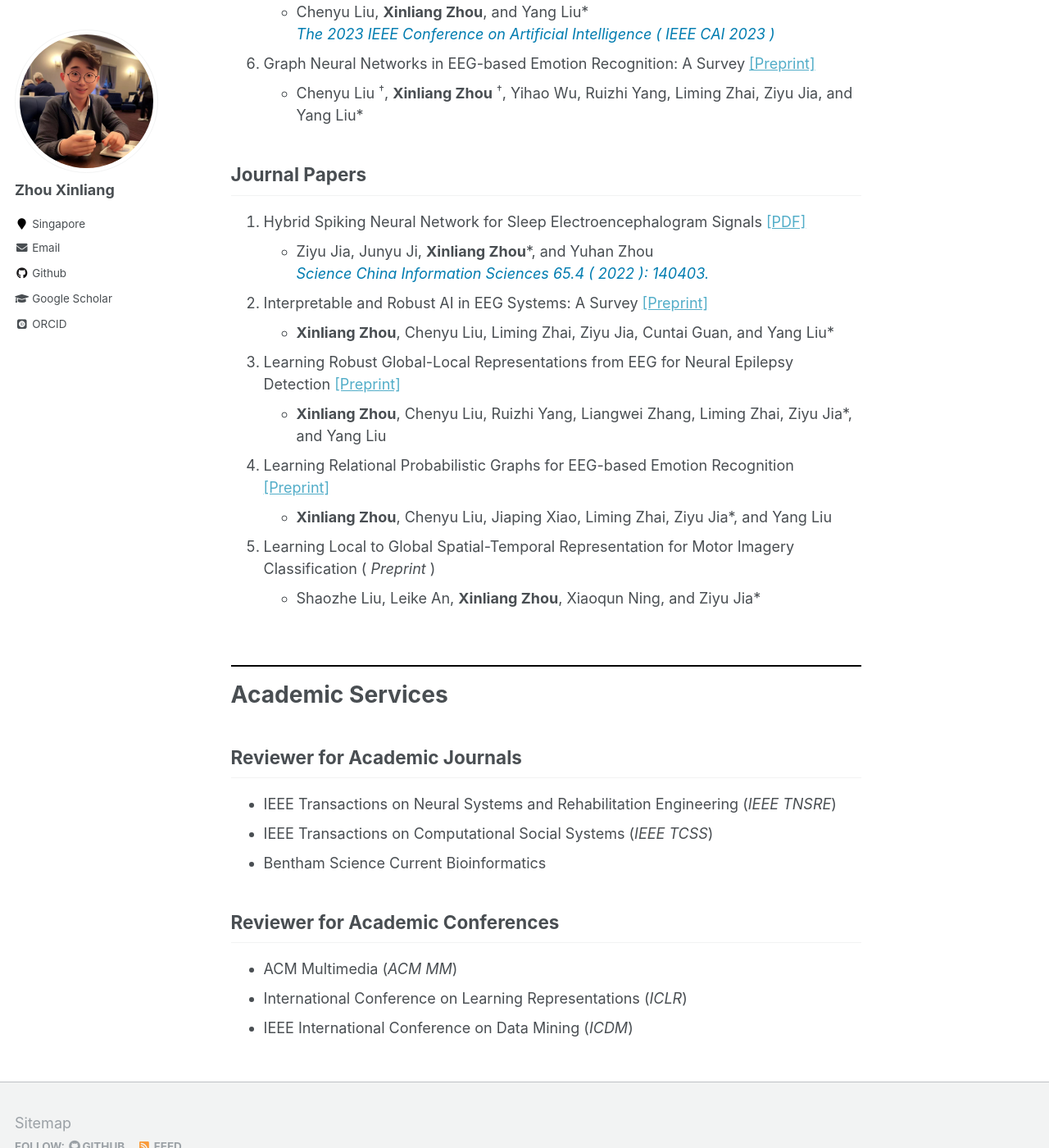
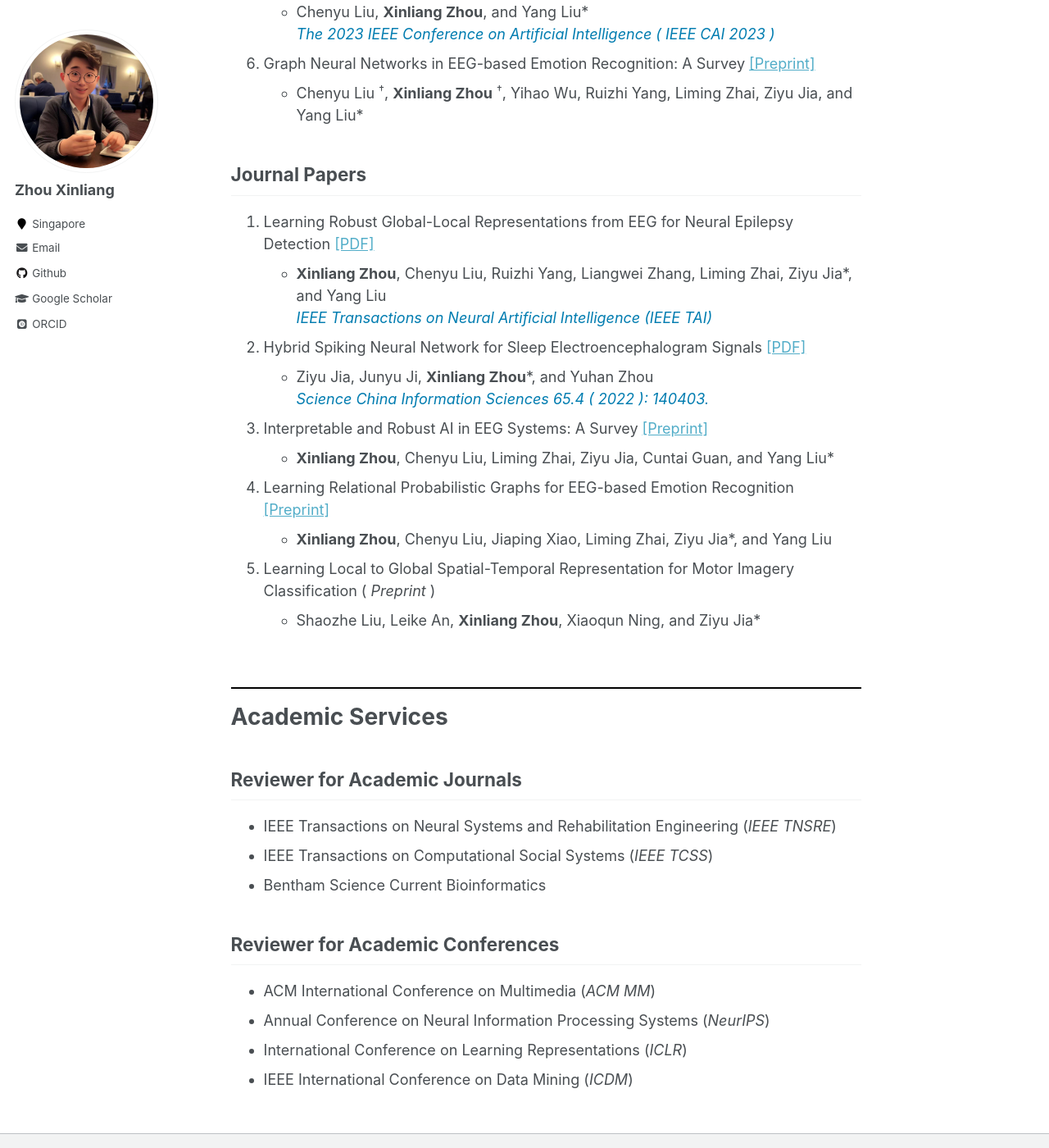
Before and after one commit to xinliangzhou/xinliangzhou.github.io, a Jekyll site: the page built from _pages/about.md, in a window 1280 px wide and 1400 px high, scrolled down 1290 px. Shown: the whole window at 82% size. Built offline with Jekyll 4.4.1, drawn with Linux system fonts in a browser that asks for light colours; some web fonts are replaced.

Commit message:
Update about.md

```diff
--- a/_pages/about.md
+++ b/_pages/about.md
@@ -54,18 +54,21 @@ Conference Papers
 
 Journal Papers
 ------
-1. Hybrid Spiking Neural Network for Sleep Electroencephalogram Signals  [[PDF]](https://link.springer.com/article/10.1007/s11432-021-3380-1)
+
+1. Learning Robust Global-Local Representations from EEG for Neural Epilepsy Detection  [[PDF]](https://ieeexplore.ieee.org/abstract/document/10541111)
+   - **Xinliang Zhou**, Chenyu Liu, Ruizhi Yang, Liangwei Zhang, Liming Zhai, Ziyu Jia*, and Yang Liu
+   <span style="color:#007CB0">*IEEE Transactions on Neural Artificial Intelligence (IEEE TAI)*</span>
+
+2. Hybrid Spiking Neural Network for Sleep Electroencephalogram Signals  [[PDF]](https://link.springer.com/article/10.1007/s11432-021-3380-1)
    - Ziyu Jia, Junyu Ji, __Xinliang Zhou__*, and Yuhan Zhou
   <span style="color:#007CB0">    *Science China Information Sciences 65.4 ( 2022 ): 140403.*</span>
 
-2. Interpretable and Robust AI in EEG Systems: A Survey  [[Preprint]](https://arxiv.org/pdf/2304.10755.pdf)
+3. Interpretable and Robust AI in EEG Systems: A Survey  [[Preprint]](https://arxiv.org/pdf/2304.10755.pdf)
    - **Xinliang Zhou**, Chenyu Liu, Liming Zhai, Ziyu Jia, Cuntai Guan, and Yang Liu*
    <!-- *Under Review and Submitted to IEEE Transactions on Neural Networks and Learning Systems (IEEE TNNLS)* -->
 
 
-3. Learning Robust Global-Local Representations from EEG for Neural Epilepsy Detection  [[Preprint]](https://www.researchgate.net/publication/379323759_Learning_Robust_Global-Local_Representation_from_EEG_for_Neural_Epilepsy_Detection)
-   - **Xinliang Zhou**, Chenyu Liu, Ruizhi Yang, Liangwei Zhang, Liming Zhai, Ziyu Jia*, and Yang Liu
-   <!-- *Under Review and Submitted to IEEE Transactions on Neural Artificial Intelligence (IEEE TAI)* -->
+
 
 4. Learning Relational Probabilistic Graphs for EEG-based Emotion Recognition  [[Preprint]](https://www.researchgate.net/publication/379325479_Learning_Relational_Probabilistic_Graphs_for_EEG-based_Emotion_Recognition)
    - **Xinliang Zhou**, Chenyu Liu, Jiaping Xiao, Liming Zhai, Ziyu Jia*, and Yang Liu
@@ -92,7 +95,8 @@ Reviewer for Academic Journals
 
 Reviewer for Academic Conferences
 ------
-- ACM Multimedia (*ACM MM*)
+- ACM International Conference on Multimedia (*ACM MM*)
+- Annual Conference on Neural Information Processing Systems (*NeurIPS*)
 - International Conference on Learning Representations (*ICLR*)
 - IEEE International Conference on Data Mining (*ICDM*)
 
```
